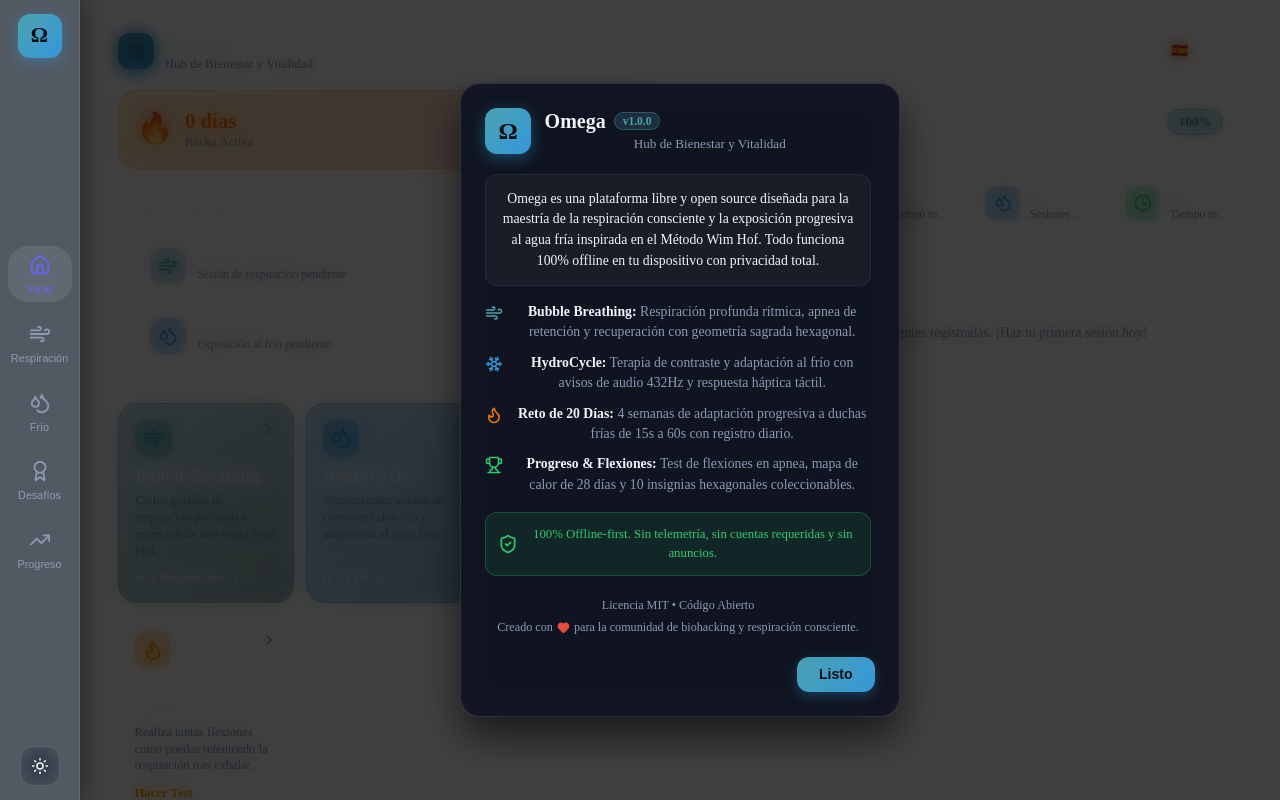
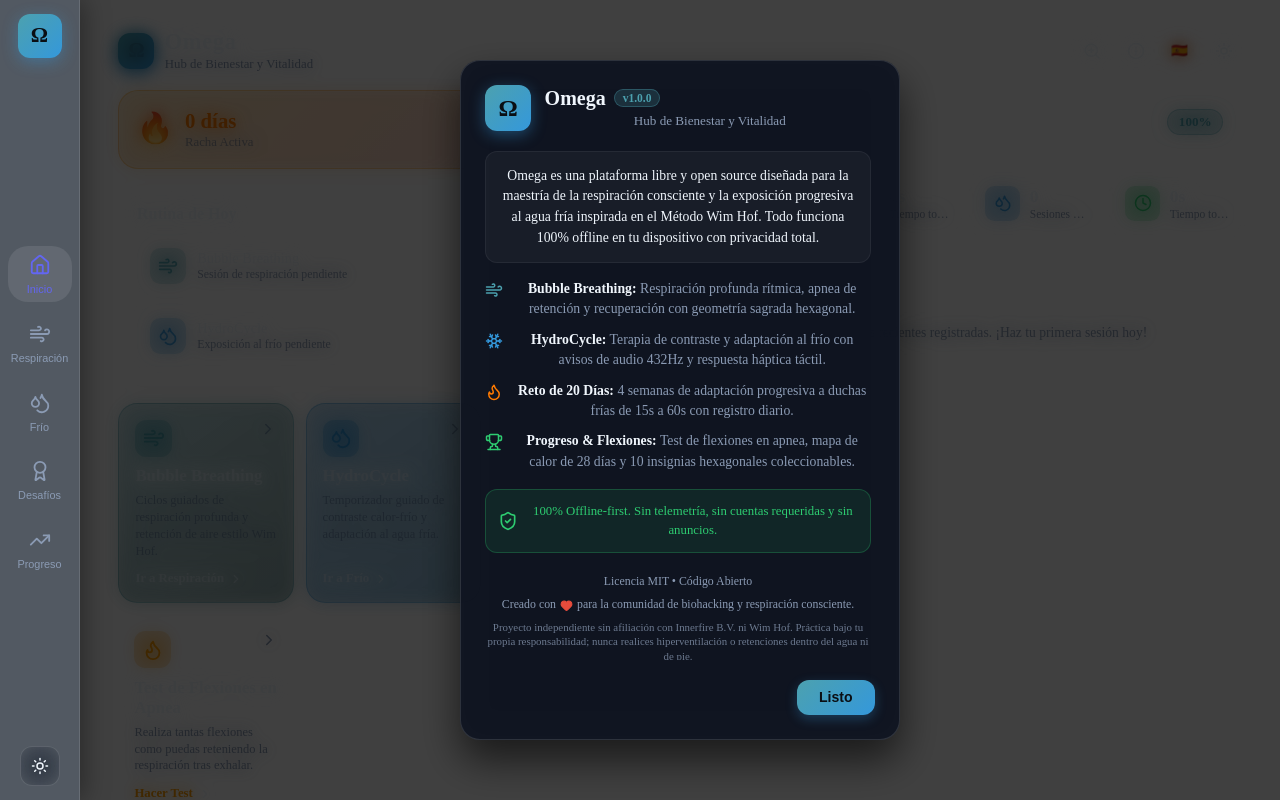
Before and after one commit to marodriguezd/Omega, a React (Vite) app: page / in a window 1280 px wide. Both pictures are taken after a click on the button 1135 px from the left and 50 px from the top of the page. Built offline with nearby package versions, Linux system fonts and the light colour scheme.

Commit message:
docs: add legal disclaimer and trademark compliance notes to READMEs and AboutModal

```diff
--- a/src/components/AboutModal.tsx
+++ b/src/components/AboutModal.tsx
@@ -182,12 +182,15 @@ export const AboutModal: React.FC<AboutModalProps> = ({
           </div>
 
           {/* Open source license & author */}
-          <div style={{ textAlign: 'center', fontSize: '0.76rem', color: 'var(--color-muted, #94a3b8)', marginTop: '0.25rem' }}>
-            <p style={{ margin: '0 0 0.25rem' }}>
+          <div style={{ textAlign: 'center', fontSize: '0.74rem', color: 'var(--color-muted, #94a3b8)', marginTop: '0.25rem' }}>
+            <p style={{ margin: '0 0 0.35rem' }}>
               Licencia MIT • Código Abierto
             </p>
-            <p style={{ margin: 0, display: 'flex', alignItems: 'center', justifyContent: 'center', gap: '4px' }}>
+            <p style={{ margin: '0 0 0.35rem', display: 'flex', alignItems: 'center', justifyContent: 'center', gap: '4px' }}>
               Creado con <Heart size={13} color="#e74c3c" fill="#e74c3c" /> para la comunidad de biohacking y respiración consciente.
+            </p>
+            <p style={{ margin: 0, fontSize: '0.68rem', opacity: 0.75, lineHeight: 1.35 }}>
+              Proyecto independiente sin afiliación con Innerfire B.V. ni Wim Hof. Práctica bajo tu propia responsabilidad; nunca realices hiperventilación o retenciones dentro del agua ni de pie.
             </p>
           </div>
         </div>
```
Also changed, not shown: 2 other files (tests, documents, lock files or other folders).
